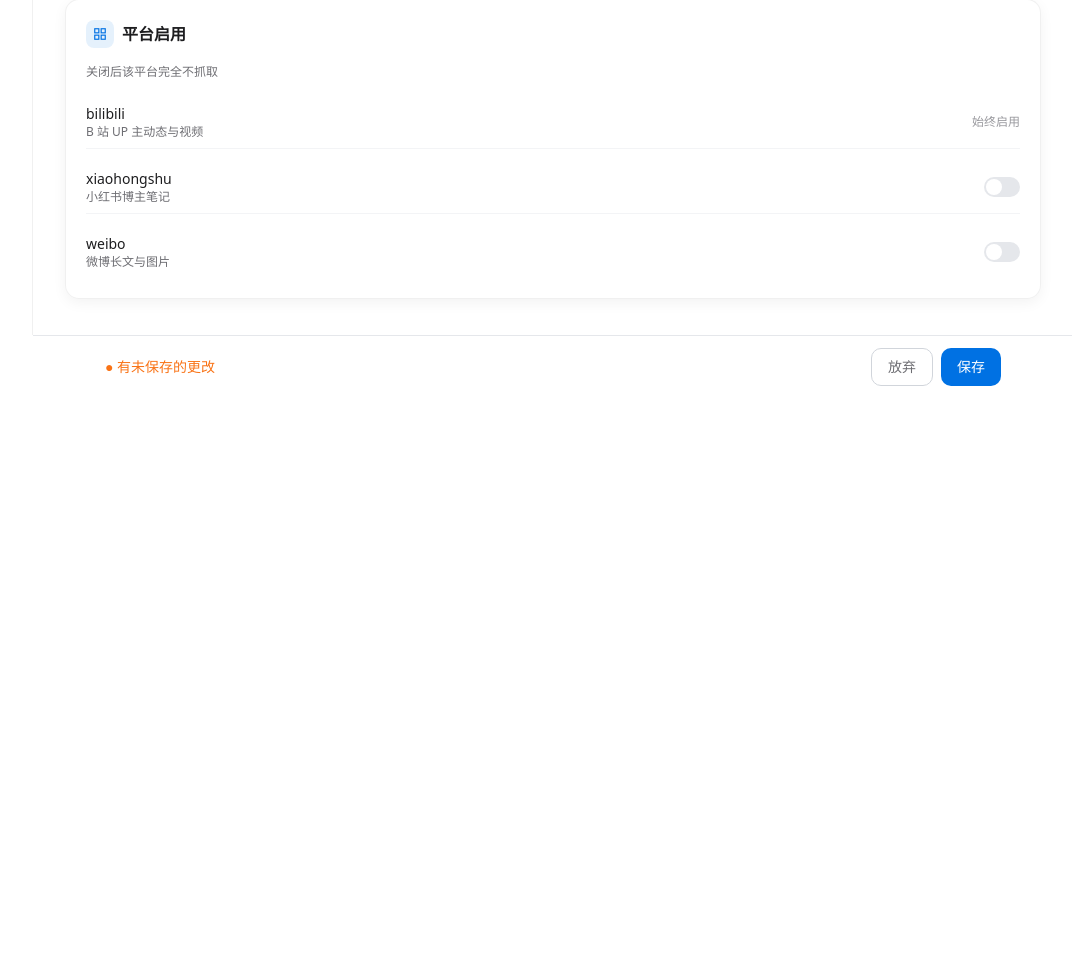
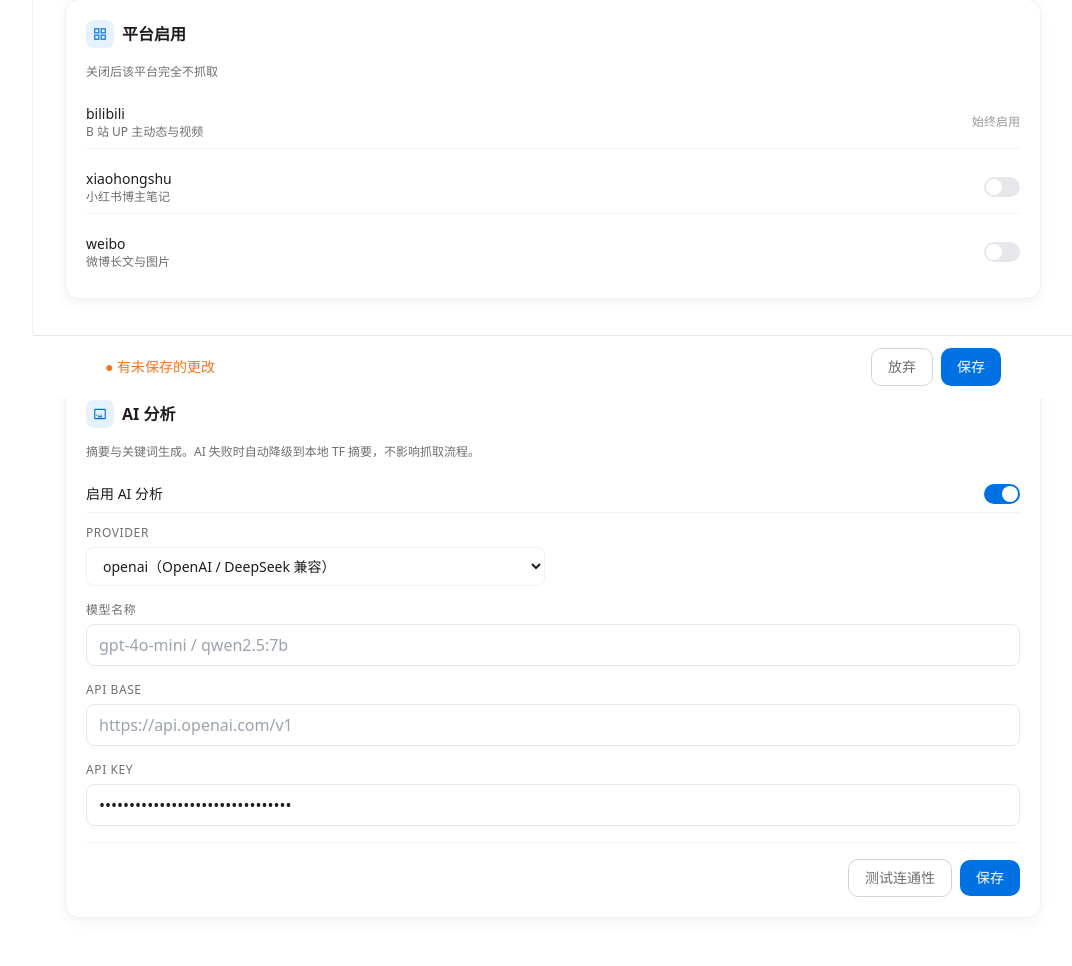
Before and after one commit to YinY1/trawler, a FastAPI app: page /settings in a window 1280 px wide. Shown: the part 465-1431 px from the top of the page, without its empty margins (207-1279 px from the left). Before the commit the page ends 851 px from the top, so only its background shows below. Run offline with FastAPI, Linux system fonts and the light colour scheme; some libraries are stand-ins or nearby versions.

Commit message:
feat: remove codebuddy, add AI analysis WebUI config (todo2)
- Delete CodeBuddyProvider, CODEBUDDY_TIMEOUT, all codebuddy refs
- Rename _create_provider -> create_provider (public API)
- Add /settings/analysis/test + /settings/analysis/save endpoints
- Add AI analysis config Card to Settings page (independent form)
- New tests: test_summarizer (8), test_web_settings_analysis (7)
- Updated existing tests for new Config fields

```diff
--- a/shared/config.py
+++ b/shared/config.py
@@ -117,7 +117,7 @@ class AnalysisConfig:
     """AI 分析配置"""
 
     enabled: bool = True
-    provider: str = "codebuddy"
+    provider: str = "openai"
     api_base: str = ""
     api_key: str = ""
     model_name: str = ""
@@ -129,6 +129,7 @@ class AnalysisConfig:
 @dataclass
 class EndpointConfig:
     """Gotify 推送端点（全局列表，订阅通过 name 引用）。"""
+
     name: str
     url: str
     token: str
@@ -263,7 +264,9 @@ def _parse_config(raw: dict) -> Config:
         subs = [UserSubscription(**s) for s in xhs.get("subscriptions", [])]
         cfg.xiaohongshu = XhsConfig(
             enabled=xhs.get("enabled", False),
-            auth=auth, monitor=monitor, subscriptions=subs,
+            auth=auth,
+            monitor=monitor,
+            subscriptions=subs,
         )
 
     # weibo
@@ -273,7 +276,9 @@ def _parse_config(raw: dict) -> Config:
         subs = [UserSubscription(**s) for s in wb.get("subscriptions", [])]
         cfg.weibo = WeiboConfig(
             enabled=wb.get("enabled", False),
-            auth=auth, monitor=monitor, subscriptions=subs,
+            auth=auth,
+            monitor=monitor,
+            subscriptions=subs,
         )
 
     # endpoints（全局）
--- a/shared/constants.py
+++ b/shared/constants.py
@@ -4,7 +4,6 @@ from __future__ import annotations
 
 # 超时（秒）
 DOWNLOAD_TIMEOUT = 600  # yt-dlp 下载超时
-CODEBUDDY_TIMEOUT = 120  # CodeBuddy CLI 超时
 LLM_API_TIMEOUT = 60  # OpenAI 兼容 API 超时
 GOTIFY_TIMEOUT = 10  # Gotify 推送超时
 RSS_REQUEST_TIMEOUT = 15  # RSS 请求超时
--- a/shared/protocols.py
+++ b/shared/protocols.py
@@ -213,7 +213,7 @@ class SummaryResult:
     """摘要生成结果"""
 
     text: str
-    source: str  # "codebuddy" | "openai" | "ollama" | "local" | "local-fallback"
+    source: str  # "openai" | "ollama" | "local" | "local-fallback"
     is_ai: bool
 
 
@@ -388,6 +388,7 @@ class NotificationContent:
     渲染层根据 platform 字段选择 emoji 前缀和模板；
     Notifier 实现根据 type 字段决定是否省略某些字段。
     """
+
     platform: str  # "bili" | "xhs" | "weibo"
     source_id: str  # bvid / note_id / post_id / dynamic_id（不含 platform 前缀）
     title: str
@@ -402,6 +403,7 @@ class NotificationContent:
 @dataclass
 class SendResult:
     """单次发送结果（fan-out 中单个 endpoint 的反馈）。"""
+
     endpoint_name: str
     success: bool
     error: str = ""
@@ -412,6 +414,7 @@ class Notifier(Protocol):
 
     实现例：GotifyNotifier / TelegramNotifier（stub）/ EmailNotifier（stub）。
     """
+
     name: str
 
     async def send(self, content: NotificationContent) -> SendResult:
--- a/web/routes/settings.py
+++ b/web/routes/settings.py
@@ -1,12 +1,14 @@
 from __future__ import annotations
 
 from pathlib import Path
+from typing import Any
 
 import tomlkit
 from fastapi import APIRouter, Form, Request
-from fastapi.responses import HTMLResponse
+from fastapi.responses import HTMLResponse, JSONResponse
 
-from shared.config import load_config
+from core.summarizer import create_provider
+from shared.config import AnalysisConfig, load_config
 from web.app import TEMPLATES
 
 router = APIRouter()
@@ -55,3 +57,69 @@ async def settings_save(
     # let the client map it to a localized message (see base.html showToast).
     headers = {"HX-Trigger": '{"toast":{"key":"settings.saved","type":"success"}}'}
     return HTMLResponse(content="", headers=headers, status_code=200)
+
+
+# ── Analysis test probe ────────────────────────────────────────
+
+
+async def _probe_provider(provider: str, api_base: str, api_key: str, model_name: str) -> dict[str, Any]:
+    """Test connectivity with given provider config (does not persist)."""
+    try:
+        config = AnalysisConfig(
+            enabled=True,
+            provider=provider,
+            api_base=api_base,
+            api_key=api_key,
+            model_name=model_name,
+        )
+        prov = create_provider(config)
+        result = await prov.generate("ping")
+        return {"ok": True, "message": f"连通正常，模型响应: {result[:50]}"}
+    except ValueError as e:
+        return {"ok": False, "message": str(e)}
+    except Exception as e:
+        return {"ok": False, "message": str(e)}
+
+
+@router.post("/settings/analysis/test")
+async def settings_analysis_test(
+    provider: str = Form(...),
+    api_base: str = Form(""),
+    api_key: str = Form(""),
+    model_name: str = Form(""),
+) -> JSONResponse:
+    """Test provider connectivity without persisting config."""
+    result = await _probe_provider(provider, api_base, api_key, model_name)
+    return JSONResponse(result)
+
+
+# ── Analysis save ─────────────────────────────────────────────
+
+
+@router.post("/settings/analysis/save")
+async def settings_analysis_save(
+    enabled: bool = Form(False),
+    provider: str = Form(...),
+    api_base: str = Form(""),
+    api_key: str = Form(""),
+    model_name: str = Form(""),
+) -> HTMLResponse:
+    """Save AI analysis settings to config.toml."""
+    p = Path(CONFIG_PATH)
+    if p.exists():
+        raw = tomlkit.parse(p.read_text(encoding="utf-8"))
+    else:
+        raw = tomlkit.document()
+
+    raw.setdefault("analysis", tomlkit.table())
+    raw["analysis"]["enabled"] = enabled
+    raw["analysis"]["provider"] = provider
+    raw["analysis"]["api_base"] = api_base
+    raw["analysis"]["api_key"] = api_key
+    raw["analysis"]["model_name"] = model_name
+
+    p.parent.mkdir(parents=True, exist_ok=True)
+    p.write_text(tomlkit.dumps(raw), encoding="utf-8")
+
+    headers = {"HX-Trigger": '{"toast":{"key":"settings.saved","type":"success"}}'}
+    return HTMLResponse(content="", headers=headers, status_code=200)
--- a/web/templates/settings.html
+++ b/web/templates/settings.html
@@ -75,6 +75,49 @@
   <div class="h-16"></div>
 </form>
 
+<!-- Card: AI 分析（独立 form，不参与主 sticky save bar）-->
+<form hx-post="/settings/analysis/save" hx-swap="none" id="analysis-form">
+  <div class="bg-[var(--card-bg)] backdrop-blur-[12px] rounded-[14px] p-5 shadow-card border border-[var(--card-border)] mb-4">
+    <div class="flex items-center gap-2 mb-4">
+      <span class="w-7 h-7 rounded-[8px] bg-apple-blue/10 text-apple-blue inline-flex items-center justify-center">
+        <svg width="14" height="14" viewBox="0 0 24 24" fill="none" stroke="currentColor" stroke-width="2" stroke-linecap="round" stroke-linejoin="round"><path d="M6 14h.01M10 14h.01M14 14h.01M4 20h16a1 1 0 0 0 1-1V5a1 1 0 0 0-1-1H4a1 1 0 0 0-1 1v14a1 1 0 0 0 1 1z"/><path d="M9 17h6"/></svg>
+      </span>
+      <h2 class="text-base font-semibold">AI 分析</h2>
+    </div>
+    <p class="text-xs text-[var(--text-secondary)] mb-4">
+      摘要与关键词生成。AI 失败时自动降级到本地 TF 摘要，不影响抓取流程。
+    </p>
+    <div class="flex items-center justify-between py-2 mb-3 border-b border-gray-100 dark:border-gray-800">
+      <span class="text-sm font-medium">启用 AI 分析</span>
+      {{ toggle("enabled", config.analysis.enabled) }}
+    </div>
+    <div class="grid grid-cols-1 md:grid-cols-2 gap-4">
+      <!-- provider select -->
+      <div class="flex flex-col gap-1.5">
+        <label class="text-xs font-medium text-[var(--text-secondary)] uppercase tracking-wider">Provider</label>
+        <select name="provider" class="px-3 py-2 rounded-[8px] border border-[var(--card-border)] bg-[var(--card-bg)] text-sm focus:outline-none focus:ring-2 focus:ring-apple-blue/40">
+          <option value="openai" {% if config.analysis.provider == "openai" %}selected{% endif %}>openai（OpenAI / DeepSeek 兼容）</option>
+          <option value="ollama" {% if config.analysis.provider == "ollama" %}selected{% endif %}>ollama（本地）</option>
+        </select>
+      </div>
+      {{ field("model_name", config.analysis.model_name, "模型名称", placeholder="gpt-4o-mini / qwen2.5:7b") }}
+      {{ field("api_base", config.analysis.api_base, "API Base", placeholder="https://api.openai.com/v1", width="full") }}
+      {{ field("api_key", config.analysis.api_key, "API Key", type="password", placeholder="sk-...", width="full") }}
+    </div>
+    <div class="flex items-center justify-end gap-2 mt-4 pt-4 border-t border-gray-100 dark:border-gray-800">
+      <button type="button"
+              hx-post="/settings/analysis/test"
+              hx-include="closest form"
+              hx-swap="none"
+              hx-on::after-request="onAnalysisTestResult(event)"
+              class="px-4 py-2 text-sm rounded-[10px] border border-gray-300 dark:border-gray-600 text-[var(--text-secondary)] hover:bg-gray-50 dark:hover:bg-gray-800/30 transition-colors">
+        测试连通性
+      </button>
+      <button type="submit" class="px-4 py-2 text-sm rounded-[10px] bg-apple-blue text-white hover:bg-blue-600 font-medium transition-colors">保存</button>
+    </div>
+  </div>
+</form>
+
 <!-- Sticky save bar -->
 <div id="save-bar" class="fixed bottom-0 md:left-60 right-0 bg-white/90 dark:bg-gray-900/90 backdrop-blur-[12px] border-t border-gray-200 dark:border-gray-800 px-6 py-3 z-30 transition-all duration-300 transform translate-y-full">
   <div class="flex items-center justify-between max-w-4xl mx-auto">
@@ -121,5 +164,15 @@
       }
     });
   })();
+
+  function onAnalysisTestResult(event) {
+    var xhr = event.detail.xhr;
+    if (xhr.status !== 200) { return; }
+    try {
+      var data = JSON.parse(xhr.responseText);
+      var type = data.ok ? 'success' : 'error';
+      document.body.dispatchEvent(new CustomEvent('showToast', { detail: { key: data.ok ? 'analysis.test.ok' : 'analysis.test.fail', type: type } }));
+    } catch (e) {}
+  }
 </script>
 {% endblock %}
```
Also changed, not shown: core/summarizer.py (+6 -76 lines), tests/test_config.py (+1 -1 lines), tests/test_summarizer.py (added, +83 -0 lines), tests/test_web_settings.py (+16 -8 lines), tests/test_web_settings_analysis.py (added, +182 -0 lines), 1 other file.
